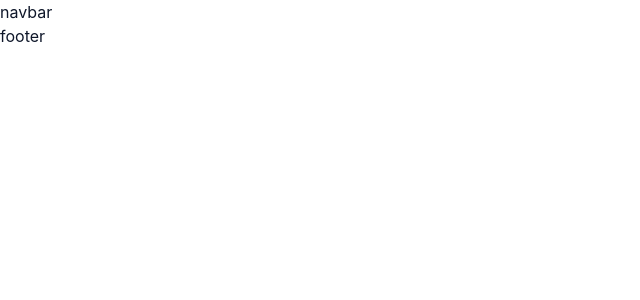
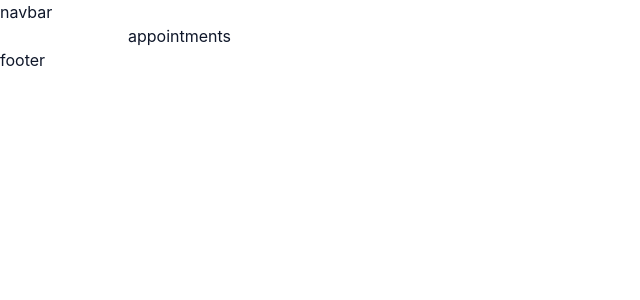
Before and after one commit to kamleshBisht04/Medicare, a React (Vite) app in the folder frontend/: page /appointment/1 in a window 1280 px wide. Before the commit this address had no page. Shown: the top 300 px of the page, without its empty margins (0-640 px from the left). Built offline with nearby package versions, Linux system fonts and the light colour scheme.

Commit message:
navbar and structure ready

```diff
--- a/frontend/src/App.jsx
+++ b/frontend/src/App.jsx
@@ -8,20 +8,23 @@ import MyProfile from "@/pages/MyProfile";
 import MyAppointments from "@/pages/MyAppointments";
 import Navbar from "@/layout/Navbar";
 import Footer from "@/layout/Footer";
+import Appointment from "@/pages/Appointment";
 
 const App = () => {
   return (
     <>
       <Navbar />
-      <div>
+      <div className="mx-4 sm:mx-[10%]">
         <Routes>
           <Route path="/" element={<Home />} />
           <Route path="/doctors" element={<Doctors />} />
+          <Route path="/doctors/:speciality" element={<Doctors />} />
           <Route path="/login" element={<Login />} />
           <Route path="/about" element={<About />} />
           <Route path="/contact" element={<Contact />} />
           <Route path="/my-profile" element={<MyProfile />} />
           <Route path="/my-appointments" element={<MyAppointments />} />
+          <Route path="/appointment/:docId" element={<Appointment />} />
         </Routes>
       </div>
       <Footer />
--- /dev/null
+++ b/frontend/src/context/AppContext.jsx
@@ -0,0 +1,24 @@
+/* eslint-disable react-refresh/only-export-components */
+
+import { createContext, useContext } from "react";
+import { doctors } from "@/assets/assets";
+export const AppContext = createContext();
+
+// provider
+
+export const AppContextProvider = ({ children }) => {
+  const value = {doctors};
+  return <AppContext.Provider value={value}>{children}</AppContext.Provider>;
+};
+
+// custome hook
+
+export const useAppContext = () => {
+  const context = useContext(AppContext);
+  if (!context) {
+    throw new Error("userAppContext must be used within AppProvider");
+  }
+  return context;
+};
+
+export default AppContextProvider;
--- a/frontend/src/layout/footer.jsx
+++ b/frontend/src/layout/footer.jsx
@@ -1,5 +1,3 @@
-import React from "react";
-
 const Footer = () => {
   return <div>footer</div>;
 };
--- a/frontend/src/main.jsx
+++ b/frontend/src/main.jsx
@@ -3,11 +3,14 @@ import { createRoot } from "react-dom/client";
 import "./index.css";
 import App from "./App.jsx";
 import { BrowserRouter } from "react-router-dom";
+import AppContextProvider from "@/context/AppContext.jsx";
 
 createRoot(document.getElementById("root")).render(
   <StrictMode>
     <BrowserRouter>
-      <App />
+      <AppContextProvider>
+        <App />
+      </AppContextProvider>
     </BrowserRouter>
   </StrictMode>,
 );
```
